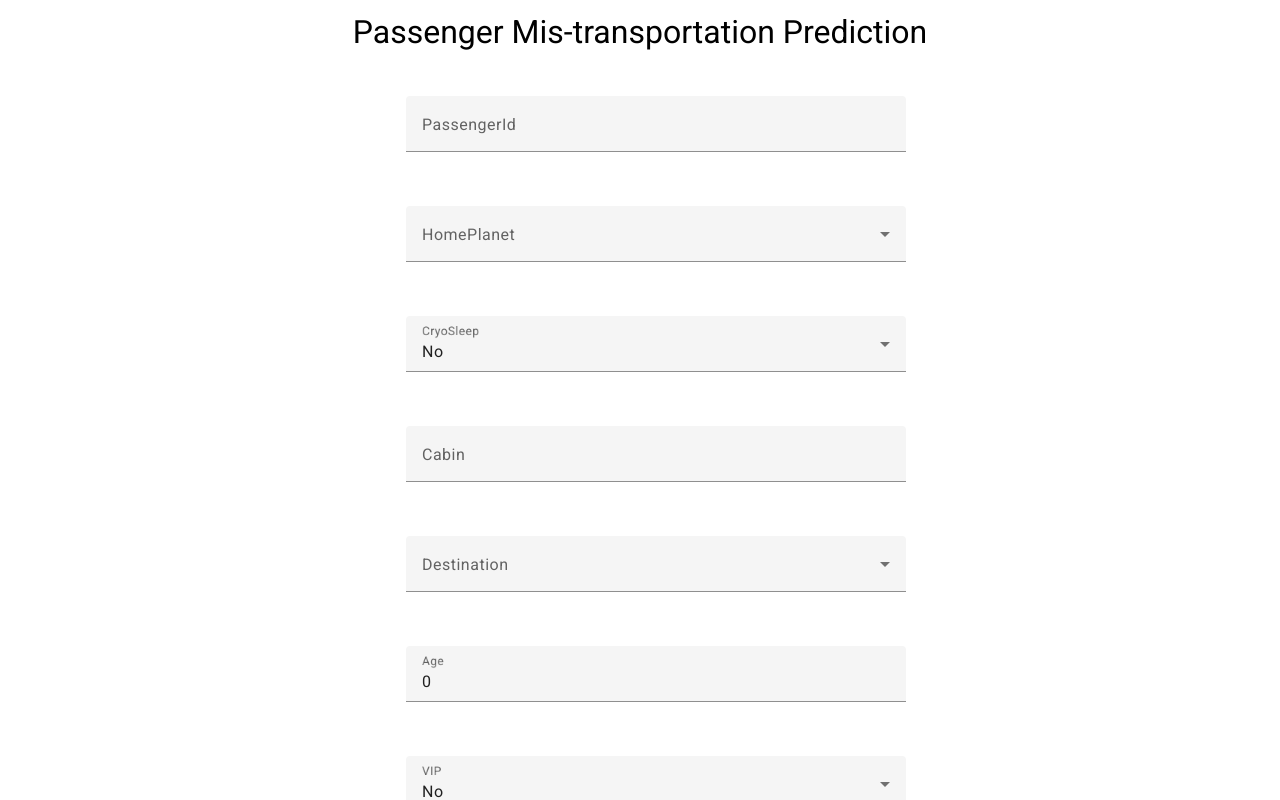
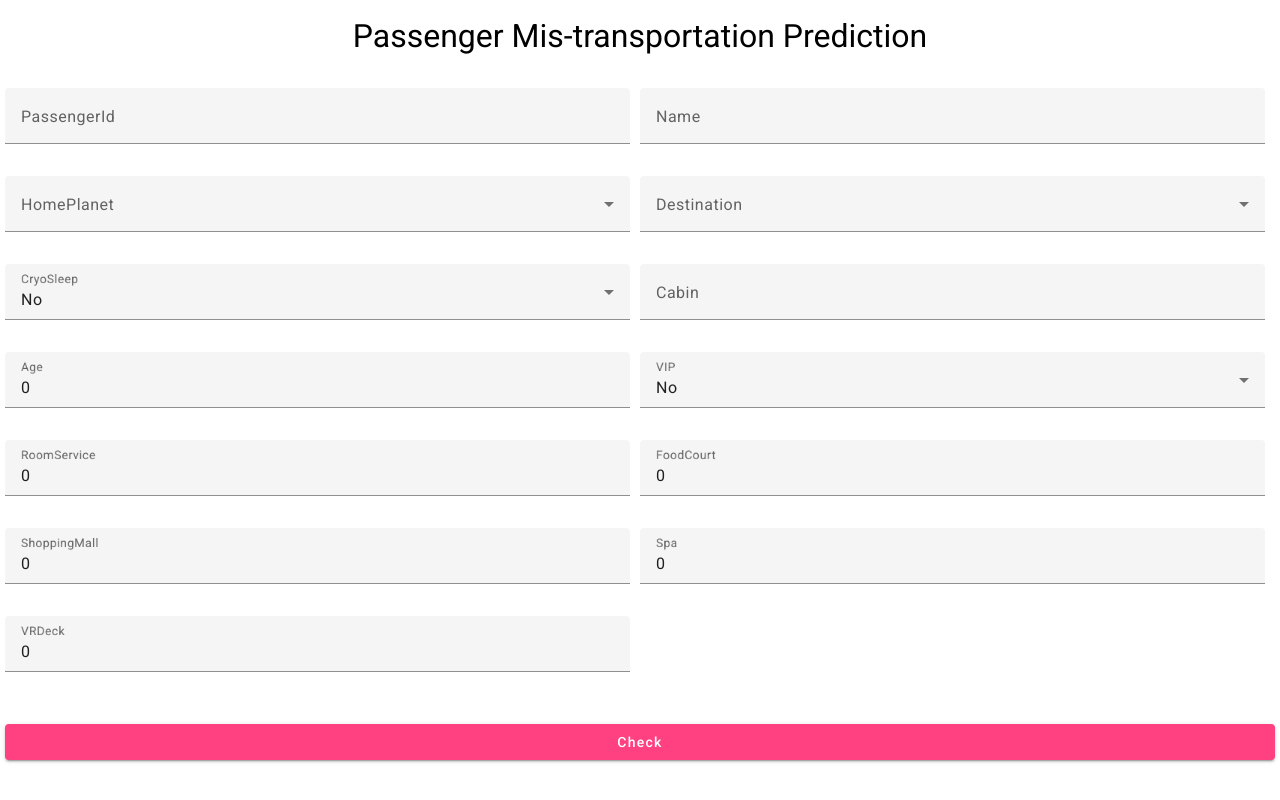
Before and after one commit to farhanarrafi/UNT-CSE-SpaceshipTitanic, an Angular app in the folder spaceship-titanic/: page / in a window 1280 px wide. Shown: the top 800 px of the page. Built offline with nearby package versions, Linux system fonts and the light colour scheme.

Commit message:
UI redesign

```diff
--- a/spaceship-titanic/src/app/pages/main/main.component.css
+++ b/spaceship-titanic/src/app/pages/main/main.component.css
@@ -1,5 +1,6 @@
 body{
   align-items: center;
+  margin: 1rem;
 }
 
 table{
@@ -7,20 +8,10 @@ table{
   margin-right: auto;
 }
 
-.data-form {
-  min-width: 150px;
-  max-width: 500px;
-  width: 100%;
-}
-
-.data-full-width {
-  width: 100%;
-  margin: 1rem;
-}
 
 form{
-  margin-left: auto;
-  margin-right: auto;
+  margin-left: 5px;
+  margin-right: 5px;
 }
 
 .custom-checkbox-wrapper {
@@ -48,3 +39,39 @@ h1{
 .title{
   padding: 1rem;
 }
+
+/* Main flex-container for the form */
+.data-form {
+  display: flex;
+  flex-wrap: wrap; /* This allows the items to wrap into the next line */
+  gap: 10px; /* Gap between columns and rows */
+}
+
+/* The full-width class to manage the width of the form elements */
+.data-full-width {
+  flex: 1 1 calc(50% - 10px); /* This makes it take up half the width minus the gap */
+  max-width: calc(50% - 10px);
+}
+
+/* Button styling */
+button.data-full-width {
+  flex: 1 1 100%; /* This makes the button take up the full width */
+  max-width: 100%;
+  margin-top: 20px; /* Add some margin on top for separation */
+}
+
+/* You might want to stack form elements on top of each other for smaller screens */
+@media (max-width: 768px) {
+  .data-full-width {
+      flex: 1 1 100%;
+      max-width: 100%;
+  }
+}
+
+/* Title styling */
+.flex-container {
+  display: flex;
+  justify-content: center;
+  align-items: center;
+  padding: 20px 0;
+}
--- a/spaceship-titanic/src/app/pages/main/main.component.html
+++ b/spaceship-titanic/src/app/pages/main/main.component.html
@@ -7,6 +7,11 @@
         <mat-label> PassengerId </mat-label>
         <input matInput formControlName="PassengerId" placeholder="">
       </mat-form-field>
+      <!-- text -->
+      <mat-form-field class="data-full-width">
+        <mat-label> Name </mat-label>
+        <input matInput placeholder="" formControlName="Name">
+      </mat-form-field>
       <!-- drop-down -->
       <mat-form-field class="data-full-width">
         <mat-label> HomePlanet </mat-label>
@@ -14,6 +19,15 @@
           <option value="Earth">Earth</option>
           <option value="Europa">Europa</option>
           <option value="Mars">Mars</option>
+        </select>
+      </mat-form-field>
+      <!-- drop-down -->
+      <mat-form-field class="data-full-width">
+        <mat-label> Destination </mat-label>
+        <select matNativeControl formControlName="Destination">
+          <option value="TRAPPIST-1e">TRAPPIST-1e</option>
+          <option value="55 Cancri e">55 Cancri e</option>
+          <option value="PSO J318.5-22">PSO J318.5-22</option>
         </select>
       </mat-form-field>
       <!-- boolean -->
@@ -29,15 +43,6 @@
         <mat-label> Cabin </mat-label>
         <input matInput placeholder="" formControlName="Cabin">
       </mat-form-field>
-      <!-- drop-down -->
-      <mat-form-field class="data-full-width">
-        <mat-label> Destination </mat-label>
-        <select matNativeControl formControlName="Destination">
-          <option value="TRAPPIST-1e">TRAPPIST-1e</option>
-          <option value="55 Cancri e">55 Cancri e</option>
-          <option value="PSO J318.5-22">PSO J318.5-22</option>
-        </select>
-      </mat-form-field>
       <!-- number -->
       <mat-form-field class="data-full-width">
         <mat-label> Age </mat-label>
@@ -50,11 +55,6 @@
           <option value=false>No</option>
           <option value=true>Yes</option>
         </select>
-      </mat-form-field>
-      <!-- text -->
-      <mat-form-field class="data-full-width">
-        <mat-label> Name </mat-label>
-        <input matInput placeholder="" formControlName="Name">
       </mat-form-field>
       <!-- number -->
       <mat-form-field class="data-full-width">
```
